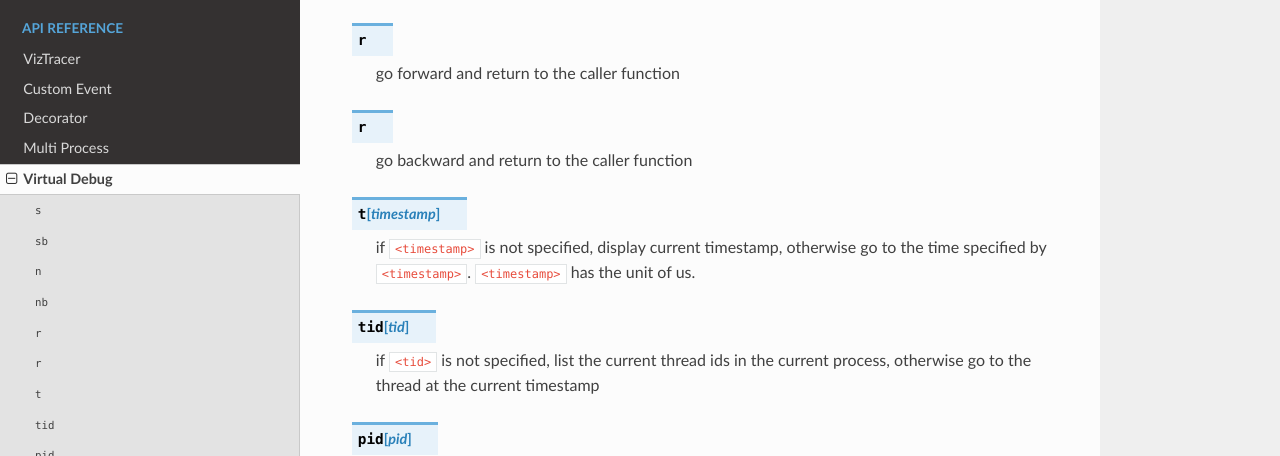
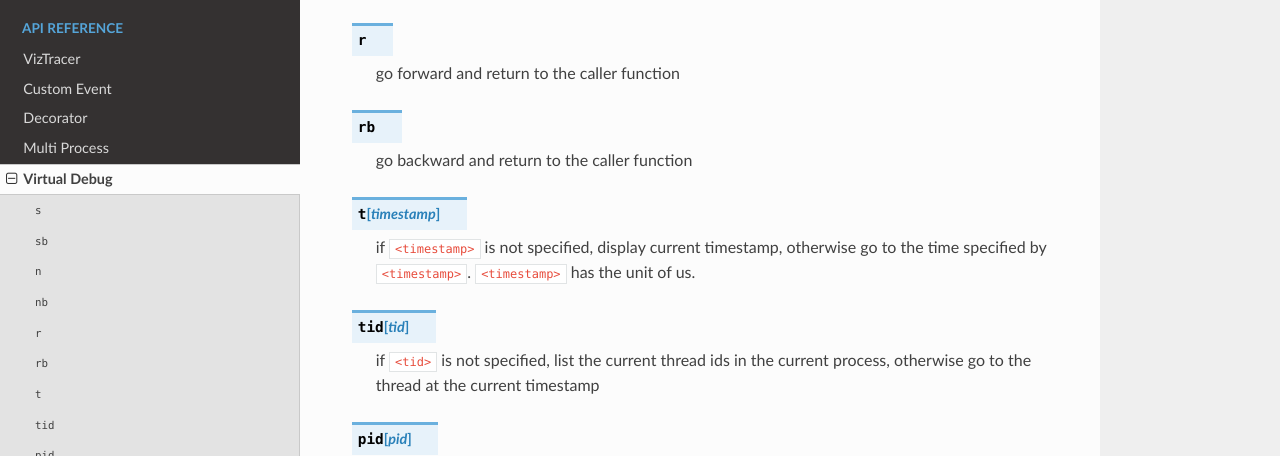
Before and after one commit to gaogaotiantian/viztracer, a Sphinx documentation site: the page built from docs/source/virtual_debug.rst, in a window 1280 px wide and 900 px high, scrolled down 556 px. Shown: the part 141-597 px from the top of the window. Built offline with Sphinx 7.4.7 and the Read the Docs theme 2.0.0, drawn with Linux system fonts in a browser that asks for light colours.

Commit message:
Fix a typo on rb

```diff
--- a/docs/source/virtual_debug.rst
+++ b/docs/source/virtual_debug.rst
@@ -31,7 +31,7 @@
 
     go forward and return to the caller function
 
-.. py:attribute:: r
+.. py:attribute:: rb
 
     go backward and return to the caller function
 
```
